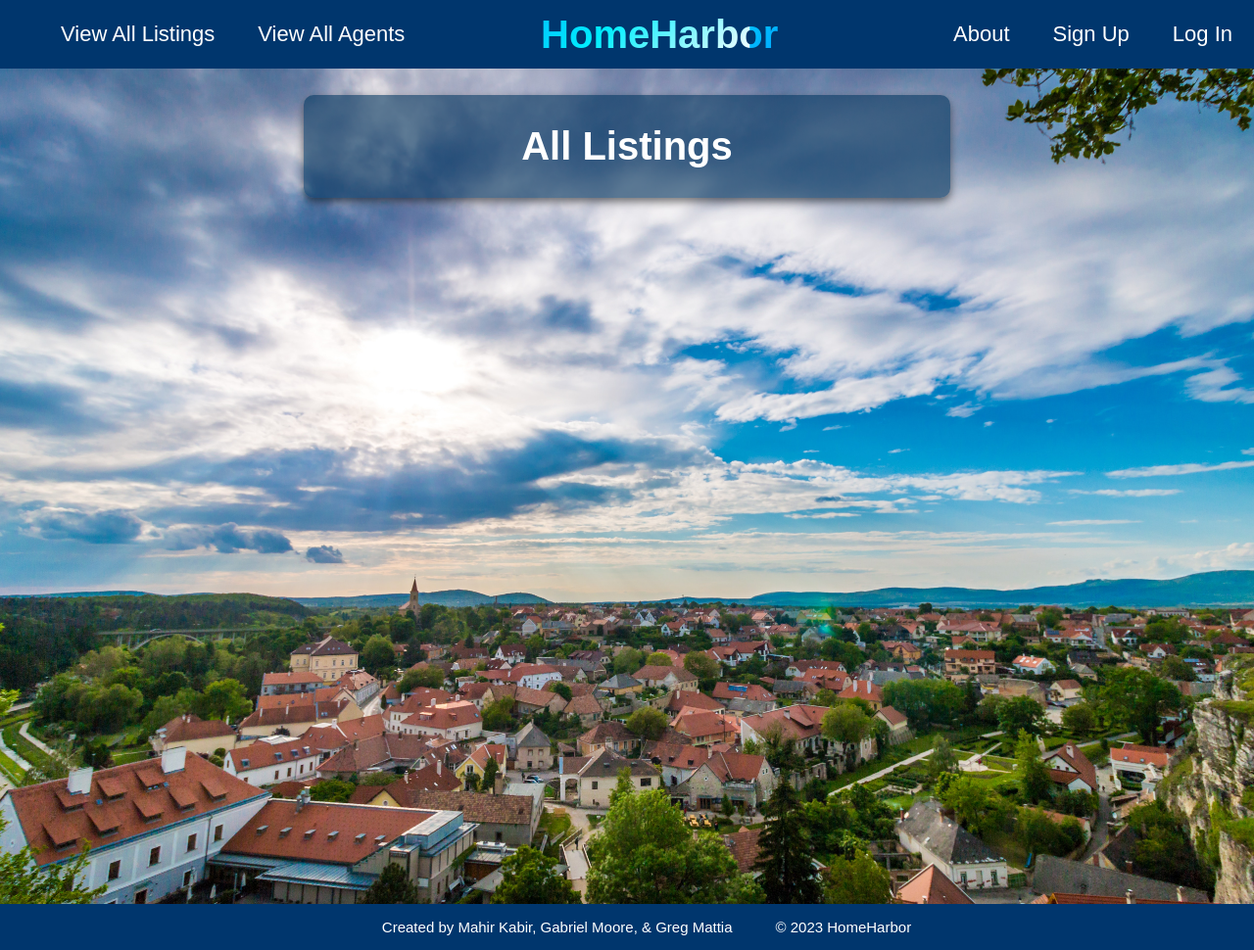
After one commit to therealgman2016/HomeHarbor, a Django app: page /listings/view/all in a window 1280 px wide. The commit adds this page. Shown: the whole page at 98% size. Run offline with Django 4.2, Linux system fonts and the light colour scheme; data that the repository does not hold is empty.

Commit message:
view all listings, port default now 8000 (CHANGE FOR DEPLOYMENT)

```diff
--- a/main_app/templates/base.html
+++ b/main_app/templates/base.html
@@ -12,7 +12,7 @@
   <div class="nav-div">
     <div class="right-nav">
       <ul class="nav-list">
-        <li><a href="{% url 'index' %}">View All Listings</a></li>
+        <li><a href="{% url 'index_all' %}">View All Listings</a></li>
         <li><a href="{% url 'agents_index' %}">View All Agents</a></li>
         {% if user.is_authenticated %}
         <li><a href="{% url 'agents_create' %}">Add a Agent</a></li>
--- /dev/null
+++ b/main_app/templates/listings/indexAll.html
@@ -0,0 +1,25 @@
+{% extends 'base.html' %}
+{% block content %}
+
+<div class="homepage-container">
+<h1 class="page-title">All Listings</h1>
+
+{% for listing in listings %}
+
+  <div class="listing-index">
+    <a href="{% url 'detail' listing.id %}">{{ listing.address }}
+      </a>
+      <ul>
+        <li>${{ listing.price }}</li>
+        <li>{{ listing.sqft }} sqft</li>
+      </ul>
+      <p>{{ listing.description }}<p>
+  </div>
+
+  {% endfor %}
+
+
+</div>
+
+
+{% endblock %}
--- a/main_app/urls.py
+++ b/main_app/urls.py
@@ -10,13 +10,14 @@
     path('listings/<int:pk>/update/', views.ListingUpdate.as_view(), name='listings_update'),
     path('listings/<int:pk>/delete/', views.ListingDelete.as_view(), name='listings_delete'),
     path('listings/<int:listing_id>/add_photo/', views.add_photo, name='add_photo'),
+    path('listings/view/all', views.listings_index_all, name='index_all'),
     # Agent URLS Below
     path('agents/', views.AgentList.as_view(), name='agents_index'),
     path('agents/<int:pk>/', views.AgentDetail.as_view(), name='agents_detail'),
     path('agents/create/', views.AgentCreate.as_view(), name='agents_create'),
     path('agents/<int:pk>/update/', views.AgentUpdate.as_view(), name='agents_update'),
     path('agents/<int:pk>/delete/', views.AgentDelete.as_view(), name='agents_delete'),
-    #Association URLS Below
+    #Association URLS Belowlocal
     path('listings/<int:listing_id>/assoc_agent/<int:agent_id>/', views.assoc_agent, name='assoc_agent'),
     path('listings/<int:listing_id>/de_assoc_agent/<int:agent_id>/', views.de_assoc_agent, name='de_assoc_agent'),
     path('accounts/signup/', views.signup, name='signup'),
--- a/main_app/views.py
+++ b/main_app/views.py
@@ -25,6 +25,13 @@
     return render(request, 'listings/index.html', {
         'listings': listings
     })
+
+
+def listings_index_all(request):
+    listings = Listing.objects.all()
+    return render(request, 'listings/indexAll.html', {
+        'listings': listings
+})
 
 @login_required
 def listings_detail(request, listing_id):
--- a/manage.py
+++ b/manage.py
@@ -2,8 +2,9 @@
 """Django's command-line utility for administrative tasks."""
 import os
 import sys
+from django.core.management.commands.runserver import Command as runserver
 
-
+runserver.default_port = "8001"
 def main():
     """Run administrative tasks."""
     os.environ.setdefault('DJANGO_SETTINGS_MODULE', 'homeharbor.settings')
```
